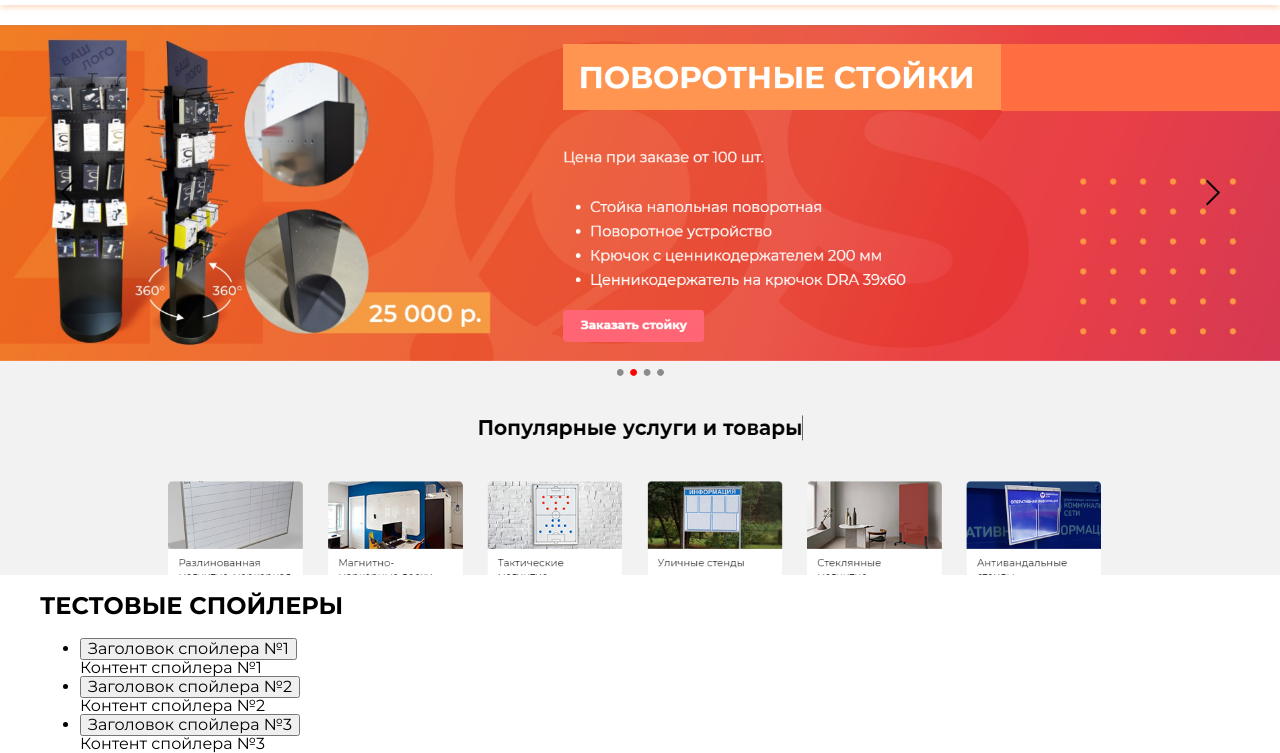
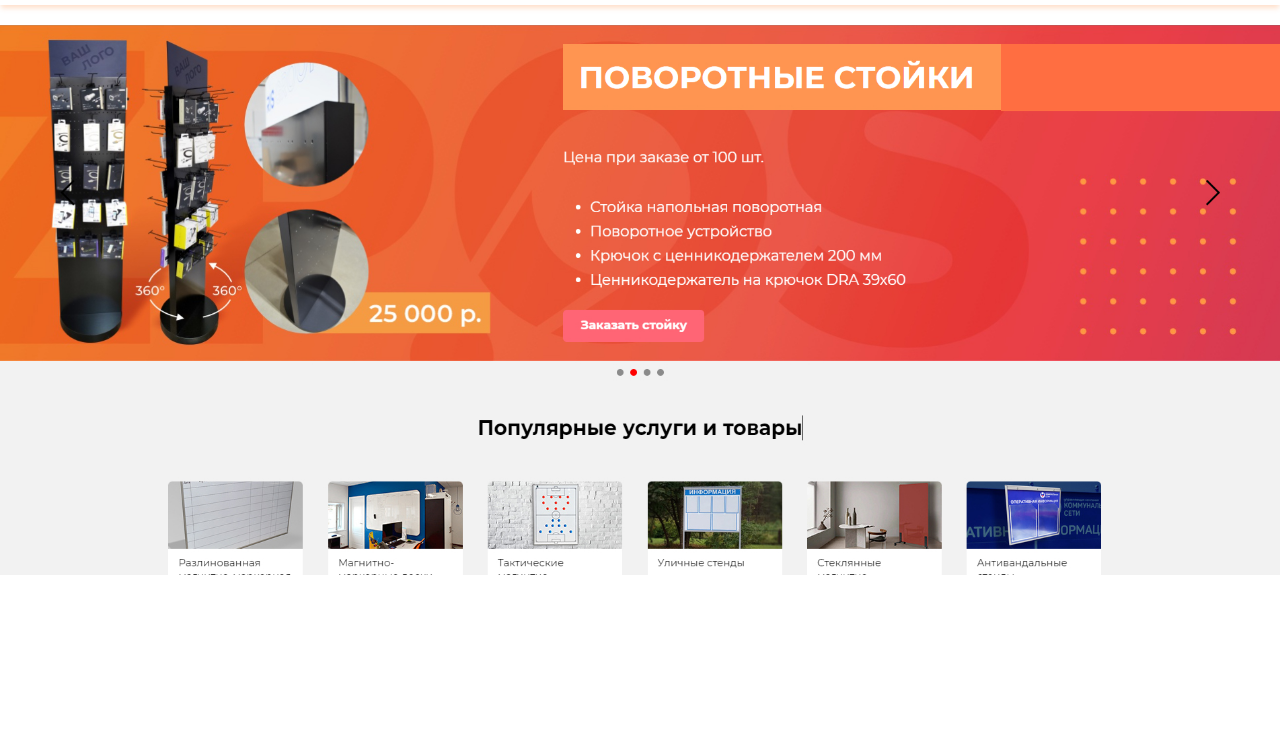
Before and after one commit to svenmaycry/zPos, a plain HTML site: page index.html in a window 1280 px wide. Shown: the part 96-849 px from the top of the page. After the commit the page ends 813 px from the top, so only its background shows below. Drawn offline with Linux system fonts and the light colour scheme.

Commit message:
Small fix

```diff
--- a/index.html
+++ b/index.html
@@ -361,41 +361,7 @@
 
 <main class="page__main  main">
   <div class="main__wrapper">
-
     <img src="img/banner-main.jpg" alt="#" width="1903" height="817">
-
-    <!-- Тест Спойлеры-->
-    <section class="spoilers">
-      <div class="container  container--wide">
-        <h2 class="reviews__title  page-title">ТЕСТОВЫЕ СПОЙЛЕРЫ</h2>
-
-        <ul class="spoilers__list">
-
-          <li class="spoilers__item  spoilers-item  js-spoiler-item">
-            <button data-spoiler="click" data-one-spoiler class="spoilers-item__btn">Заголовок
-              спойлера №1
-            </button>
-            <div class="spoilers-item__content">Контент спойлера №1</div>
-          </li>
-
-          <li class="spoilers__item  spoilers-item  js-spoiler-item">
-            <button data-spoiler data-one-spoiler class="spoilers-item__btn">Заголовок
-              спойлера №2
-            </button>
-            <div class="spoilers-item__content">Контент спойлера №2</div>
-          </li>
-
-          <li class="spoilers__item  spoilers-item  js-spoiler-item">
-            <button data-spoiler data-one-spoiler class="spoilers-item__btn">Заголовок
-              спойлера №3
-            </button>
-            <div class="spoilers-item__content">Контент спойлера №3</div>
-          </li>
-
-        </ul>
-      </div>
-    </section>
-
   </div>
 </main>
 
```
